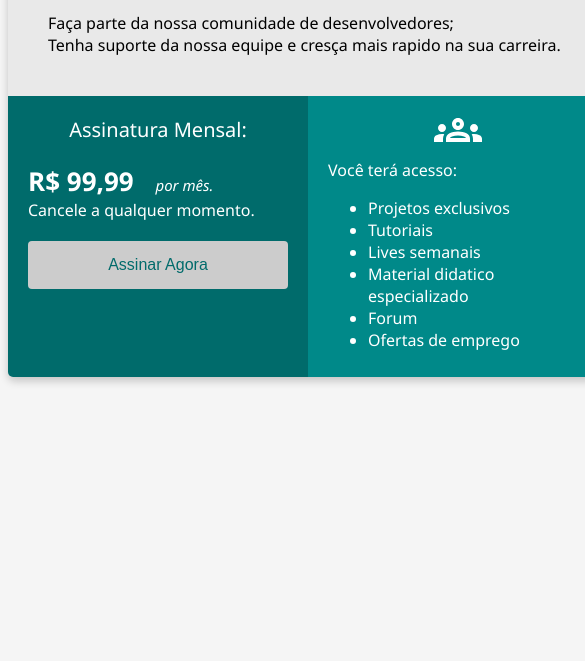
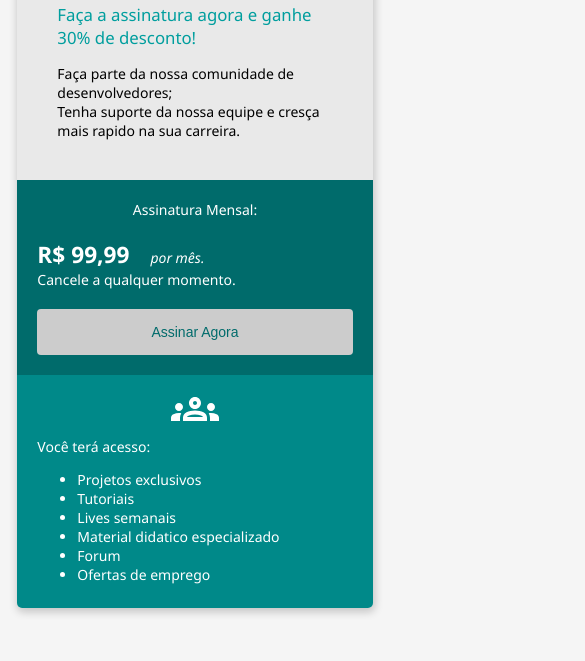
Before and after one commit to GianKretzl/bootcamp-devjr-modulo2, a plain HTML site: page index.html in a window 390 px wide. Shown: the part 183-844 px from the top of the page, 585 px wide, since content can reach past the window. Drawn offline with Linux system fonts and the light colour scheme.

Commit message:
closes #6 - responsiveness

```diff
--- a/index.html
+++ b/index.html
@@ -30,13 +30,13 @@
         }
         .header-title {
             color: #006666;
-            font-size: 32px;
+            font-size: 2rem;
             font-weight: 700;
             margin-bottom: 20px;
         }
         .header-subtitle {
             color: #009E9E;
-            font-size: 20px;
+            font-size: 1.2rem;
             font-weight: 500;
             margin-bottom: 15px;
         }
@@ -53,16 +53,16 @@
             padding: 10px 20px;
         }
         .subscription-title {
-            font-size: 20px;
+            font-size: 1,25rem;
             text-align: center;
             margin-bottom: 20px;
         }
         .price {
-            font-size: 26px;
+            font-size: 1.62rem;
             font-weight: 700;
         }
         .period {
-            font-size: 15px;
+            font-size: 0,93rem;
             font-style: italic;
             margin-left: 15px;
         }
@@ -73,7 +73,7 @@
             padding: 15px 32px;
             border: none;
             border-radius: 4px;
-            font-size: 16px;
+            font-size: 1rem;
             margin-top: 20px;
             cursor: pointer;
         }
@@ -82,6 +82,22 @@
         }
         .svg {
             text-align: center;
+
+        }
+        @media screen and (max-width: 620px) {
+            html{
+                font-size: 14px;
+            }
+            .flex-container{
+                flex-direction: column;
+            }
+            .col-1, .col-2 {
+                width: 100%;
+                box-sizing: border-box;
+            }
+            .container {
+            width: 95%;
+            }
 
         }
 
```
Also changed, not shown: module02-example-index-mobile.png (added).
